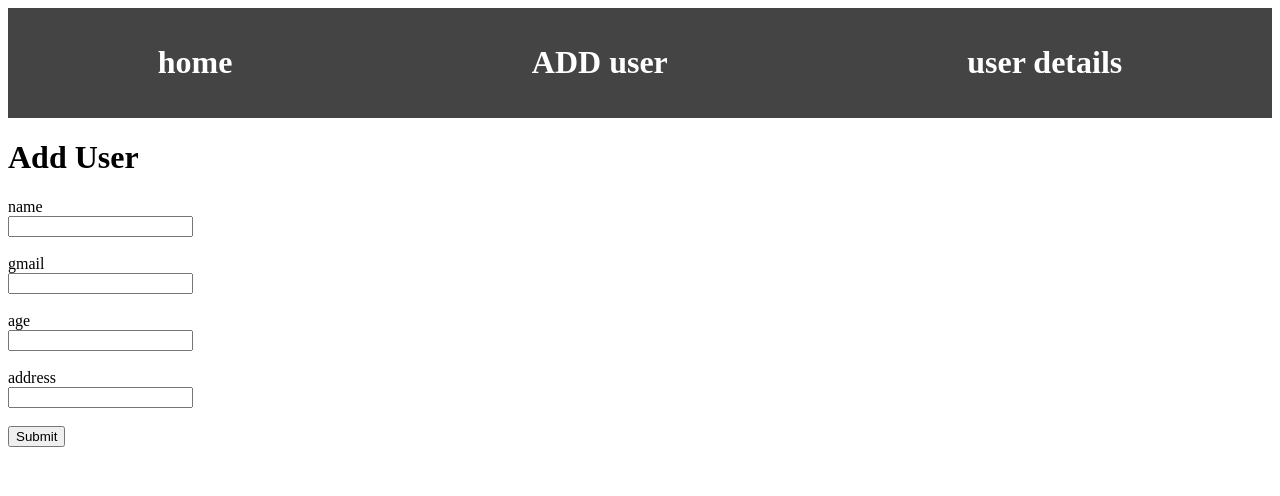
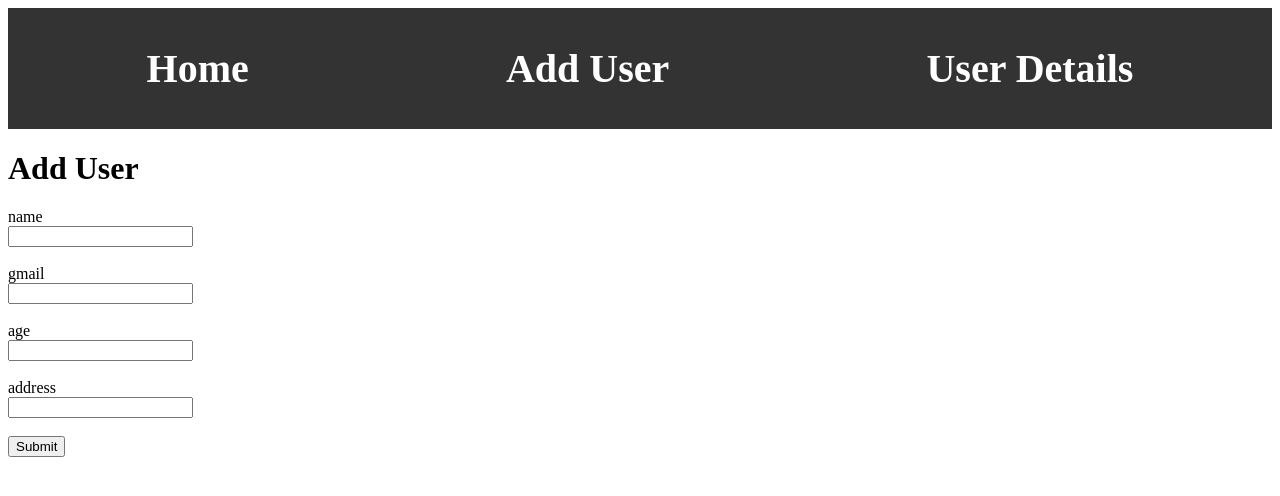
Before and after one commit to Lahindu2001/MERN, a React (Create React App) app in the folder frontend/: page /adduser in a window 1280 px wide. Shown: the top 496 px of the page. Built offline with nearby package versions, Linux system fonts and the light colour scheme.

Commit message:
add css downlod pdf not work

```diff
--- a/frontend/package.json
+++ b/frontend/package.json
@@ -12,6 +12,7 @@
     "react-dom": "^19.1.1",
     "react-router-dom": "^7.7.1",
     "react-scripts": "5.0.1",
+    "react-to-print": "^3.1.1",
     "web-vitals": "^2.1.4"
   },
   "scripts": {
--- a/frontend/src/App.css
+++ b/frontend/src/App.css
@@ -0,0 +1,5 @@
+@media print {
+  .no-print {
+    display: none !important;
+  }
+}
--- a/frontend/src/Components/Nav/Nav.css
+++ b/frontend/src/Components/Nav/Nav.css
@@ -1,38 +1,24 @@
+/* src/Components/Nav/Nav.css */
+
 .home-ul {
   list-style-type: none;
-  padding: 0;
   margin: 0;
+  padding: 10px;
+  background-color: #333;
   display: flex;
   justify-content: space-around;
-  background-color: #444;
 }
 
 .home-li {
-  padding: 15px 20px;
-  color: #fff;
-  cursor: pointer;
-  transition: background-color 0.3s;
-  text-decoration: none;
+  display: inline;
 }
 
 .home-a {
-  color: #fff;
+  color: white;
   text-decoration: none;
+  font-size: 20px;
 }
 
-.home-li:hover {
-  background-color: #666;
+.home-a:hover {
+  color: #ffcc00;
 }
-
-.home-li:active,
-.home-li:focus {
-  background-color: #666;
-  outline: none;
-  color: #fff;
-}
-
-.home-a:active,
-.home-a:focus {
-  color: #fff;
-  text-decoration: none;
-}
--- a/frontend/src/Components/Nav/Nav.js
+++ b/frontend/src/Components/Nav/Nav.js
@@ -1,29 +1,31 @@
-import React from 'react'
+// src/Components/Nav/Nav.js
+
+import React from 'react';
+import { Link } from 'react-router-dom';
 import './Nav.css';
-import {Link} from "react-router-dom";
 
 function Nav() {
   return (
-   <div>
+    <div>
       <ul className="home-ul">
         <li className="home-li">
-          <Link to="/mainhome" className ="active home-a">
-          <h1>home</h1>
+          <Link to="/mainhome" className="active home-a">
+            <h1>Home</h1>
           </Link>
         </li>
         <li className="home-li">
-         <Link to="/adduser" className ="active home-a">
-          <h1>ADD user</h1>
+          <Link to="/adduser" className="active home-a">
+            <h1>Add User</h1>
           </Link>
         </li>
         <li className="home-li">
-             <Link to="/userdetails" className ="active home-a">
-          <h1>user details</h1>
+          <Link to="/userdetails" className="active home-a">
+            <h1>User Details</h1>
           </Link>
         </li>
       </ul>
     </div>
-  )
+  );
 }
 
-export default Nav
+export default Nav;
--- a/frontend/src/Components/User/User.js
+++ b/frontend/src/Components/User/User.js
@@ -1,9 +1,11 @@
+// src/Components/User/User.js
+
 import React from 'react';
 import { Link, useNavigate } from 'react-router-dom';
 import axios from 'axios';
 
-function User(props) {
-  const { _id, name, gmail, age, address } = props.user;
+function User({ user }) {
+  const { _id, name, gmail, age, address } = user;
   const navigate = useNavigate();
 
   const deleteHandler = async () => {
@@ -11,25 +13,33 @@ function User(props) {
       await axios.delete(`http://localhost:5000/users/${_id}`);
       console.log("User deleted successfully");
 
-      // Hard reload to refresh state after delete
-      navigate('/userdetails'); // Navigate first
-      window.location.reload(); // Then force reload the route
+      navigate('/userdetails');
+      window.location.reload();
     } catch (error) {
       console.error("Error deleting user:", error);
     }
   };
 
   return (
-    <div>
-      <br />
-      <h1>ID: {_id}</h1>
-      <h1>Name: {name}</h1>
-      <h1>Gmail: {gmail}</h1>
-      <h1>Age: {age}</h1>
-      <h1>Address: {address}</h1>
-      <Link to={`/userdetails/${_id}`}>Update</Link>
-      <button onClick={deleteHandler}>Delete</button>
-      <br />
+    <div style={{
+      border: '1px solid #ccc',
+      padding: '15px',
+      margin: '15px 0',
+      borderRadius: '10px',
+      backgroundColor: '#f9f9f9'
+    }}>
+      <h3><strong>ID:</strong> {_id}</h3>
+      <p><strong>Name:</strong> {name}</p>
+      <p><strong>Gmail:</strong> {gmail}</p>
+      <p><strong>Age:</strong> {age}</p>
+      <p><strong>Address:</strong> {address}</p>
+
+      {/* Buttons are hidden only when printing */}
+      <div className="no-print">
+        <Link to={`/userdetails/${_id}`}><button>Update</button></Link>
+        &nbsp;
+        <button onClick={deleteHandler}>Delete</button>
+      </div>
     </div>
   );
 }
--- a/frontend/src/Components/Userdetails/Users.js
+++ b/frontend/src/Components/Userdetails/Users.js
@@ -1,37 +1,44 @@
-import React, { useState, useEffect} from 'react';
-import Nav from '../Nav/Nav'
-import axios from "axios";
+import React, { useState, useEffect, useRef } from 'react';
+import Nav from '../Nav/Nav';
+import axios from 'axios';
 import User from '../User/User';
+import { useReactToPrint } from 'react-to-print';
 
-const URL = "http://localhost:5000/users";
+const URL = 'http://localhost:5000/users';
 
-const fetchHandler = async() =>{
+const fetchHandler = async () => {
   return await axios.get(URL).then((res) => res.data);
-}
+};
 
 function Users() {
+  const [users, setUsers] = useState();
+  const componentRef = useRef();
 
-  const [users , setUsers] = useState();
   useEffect(() => {
-    fetchHandler().then ((data)  => setUsers(data.users));
-  },[])
+    fetchHandler().then((data) => setUsers(data.users));
+  }, []);
 
+  const handlePrint = useReactToPrint({
+    content: () => componentRef.current,
+    documentTitle: 'Users Report',
+    onAfterPrint: () => alert('User Report Successfully Downloaded!'),
+  });
 
   return (
     <div>
-      <Nav/>
-      <h1>User details Display page</h1>
-      <div>
-        {users && users.map((user,i) =>(
-            <div key = {i}>
-              <User user ={user}/>
+      <Nav />
+      <h1>User Details Display Page</h1>
+      <div ref={componentRef}>
+        {users &&
+          users.map((user, i) => (
+            <div key={i}>
+              <User user={user} />
             </div>
-
-
-  ))}
+          ))}
+      </div>
+      <button onClick={handlePrint}>Download Report</button>
     </div>
-    </div>
-  )
+  );
 }
 
-export default Users
+export default Users;
```
Also changed, not shown: 1 other file (tests, documents, lock files or other folders).
